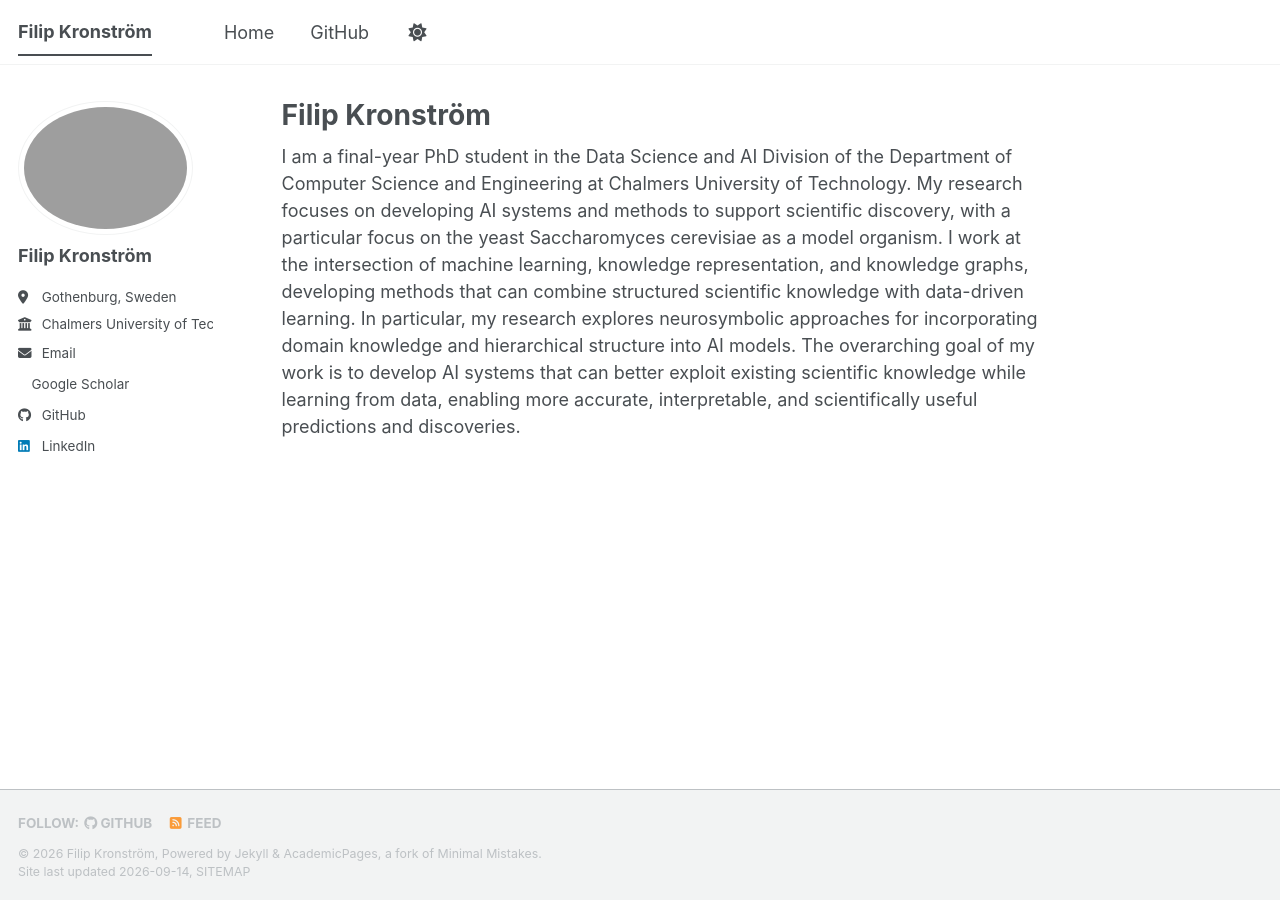
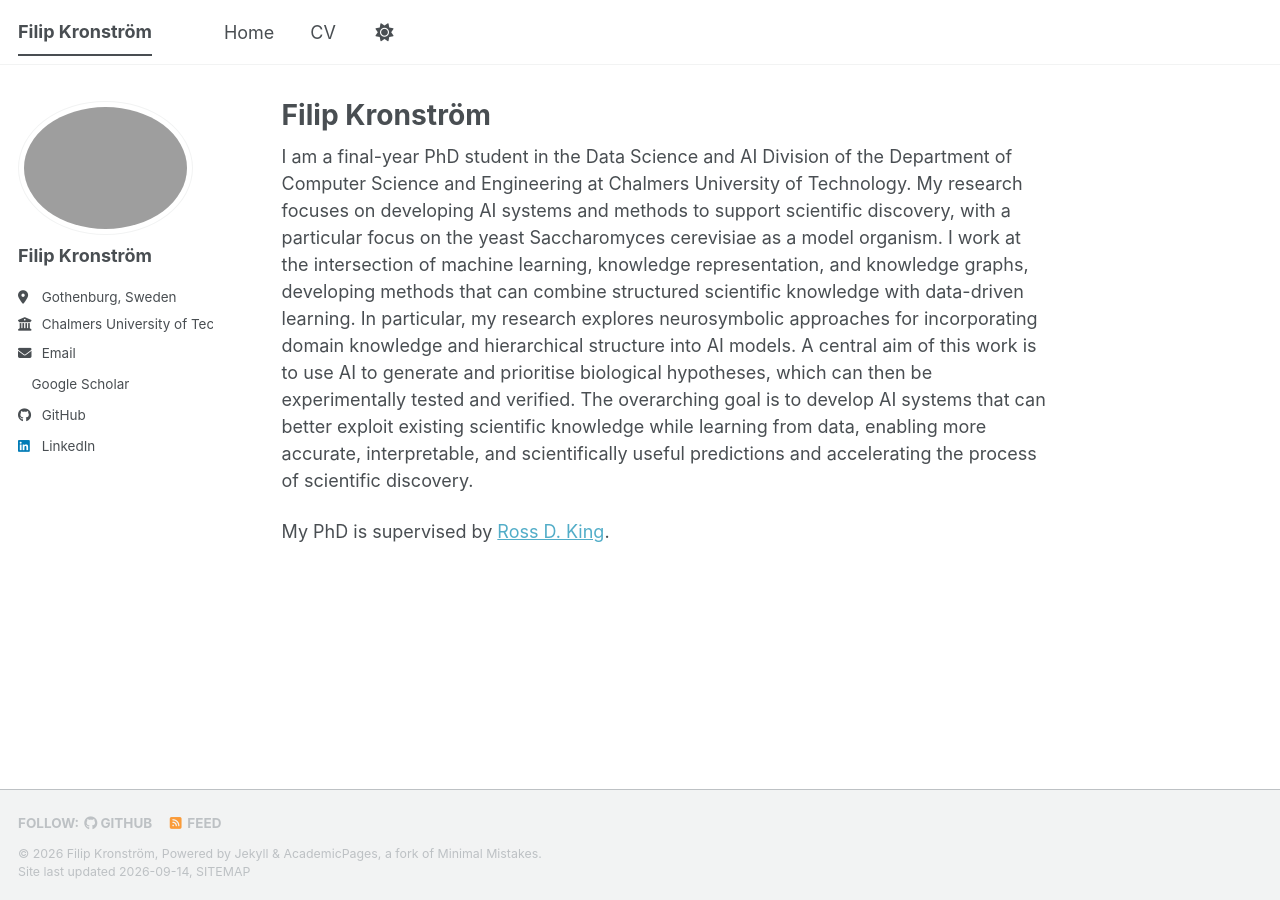
Before and after one commit to filipkro/filipkro.github.io, a Jekyll site: the page built from _pages/about.md, in a window 1280 px wide. Built offline with Jekyll 4.4.1, drawn with Linux system fonts in a browser that asks for light colours; a style sheet for code colours, icons or effects is not loaded.

Commit message:
about and nav

```diff
--- a/_data/navigation.yml
+++ b/_data/navigation.yml
@@ -11,5 +11,8 @@ main:
   - title: "Home"
     url: /
 
-  - title: "GitHub"
-    url: https://github.com/filipkro
+  - title: "CV"
+    url: /cv/
+
+  # - title: "GitHub"
+  #   url: https://github.com/filipkro
--- a/_pages/about.md
+++ b/_pages/about.md
@@ -7,6 +7,12 @@ redirect_from:
   - /about.html
 ---
 
-I am a final-year PhD student in the Data Science and AI Division of the Department of Computer Science and Engineering at Chalmers University of Technology. My research focuses on developing AI systems and methods to support scientific discovery, with a particular focus on the yeast Saccharomyces cerevisiae as a model organism. I work at the intersection of machine learning, knowledge representation, and knowledge graphs, developing methods that can combine structured scientific knowledge with data-driven learning. In particular, my research explores neurosymbolic approaches for incorporating domain knowledge and hierarchical structure into AI models. The overarching goal of my work is to develop AI systems that can better exploit existing scientific knowledge while learning from data, enabling more accurate, interpretable, and scientifically useful predictions and discoveries.
+<!-- I am a final-year PhD student in the Data Science and AI Division of the Department of Computer Science and Engineering at Chalmers University of Technology. My research focuses on developing AI systems and methods to support scientific discovery, with a particular focus on the yeast Saccharomyces cerevisiae as a model organism. I work at the intersection of machine learning, knowledge representation, and knowledge graphs, developing methods that can combine structured scientific knowledge with data-driven learning. In particular, my research explores neurosymbolic approaches for incorporating domain knowledge and hierarchical structure into AI models. The overarching goal of my work is to develop AI systems that can better exploit existing scientific knowledge while learning from data, enabling more accurate, interpretable, and scientifically useful predictions and discoveries. -->
+
+I am a final-year PhD student in the Data Science and AI Division of the Department of Computer Science and Engineering at Chalmers University of Technology. My research focuses on developing AI systems and methods to support scientific discovery, with a particular focus on the yeast Saccharomyces cerevisiae as a model organism. I work at the intersection of machine learning, knowledge representation, and knowledge graphs, developing methods that can combine structured scientific knowledge with data-driven learning. In particular, my research explores neurosymbolic approaches for incorporating domain knowledge and hierarchical structure into AI models. A central aim of this work is to use AI to generate and prioritise biological hypotheses, which can then be experimentally tested and verified. The overarching goal is to develop AI systems that can better exploit existing scientific knowledge while learning from data, enabling more accurate, interpretable, and scientifically useful predictions and accelerating the process of scientific discovery.
+
+My PhD is supervised by [Ross D. King](https://www.chalmers.se/en/persons/rossk/).
+
+
 
 <!-- You can find my projects and code on [GitHub](https://github.com/filipkro). -->
```
